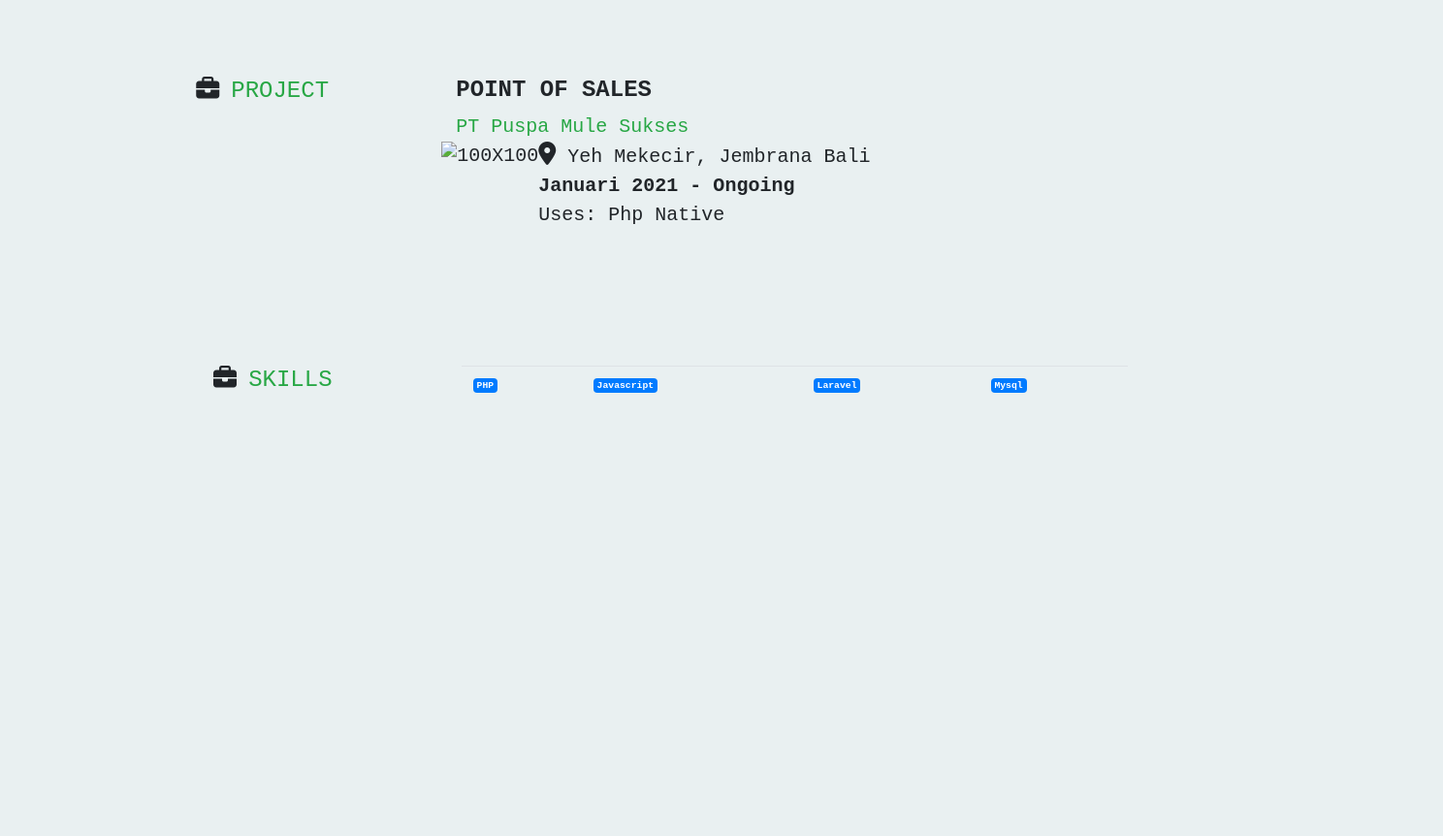
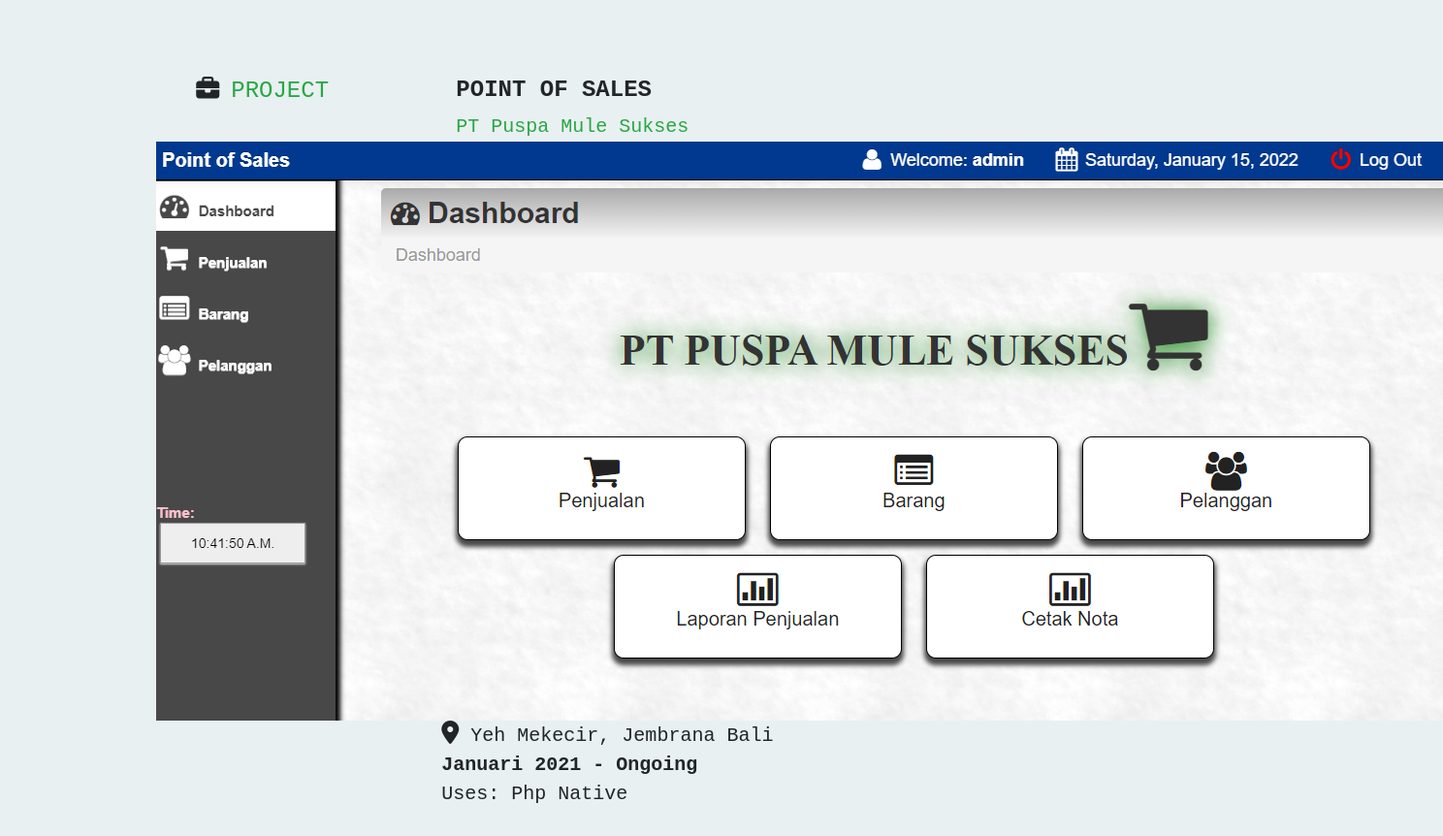
Before and after one commit to MegaHandayani/megahandayani.github.io, a plain HTML site: page index.html in a window 1280 px wide. Shown: the part 1407-2269 px from the top of the page at 97% size, 1488 px wide, since content can reach past the window. Before the commit the page ends 1872 px from the top, so only its background shows below. Drawn offline with nearby package versions, Linux system fonts and the light colour scheme.

Commit message:
Update index.html

```diff
--- a/index.html
+++ b/index.html
@@ -161,7 +161,7 @@
                     <h4 class="font-weight-bold">POINT OF SALES</h4>
                     <strong class="lead text-success">PT Puspa Mule Sukses</strong>
                     <div class="row justify-content-center">
-                    <img src="" class="border border-0" alt="100X100">
+                    <img src="Screenshot (506).png" class="border border-0" alt="100X100">
                     <div>
                     <div>
                         <i class="fas fa-map-marker-alt"></i>
```
